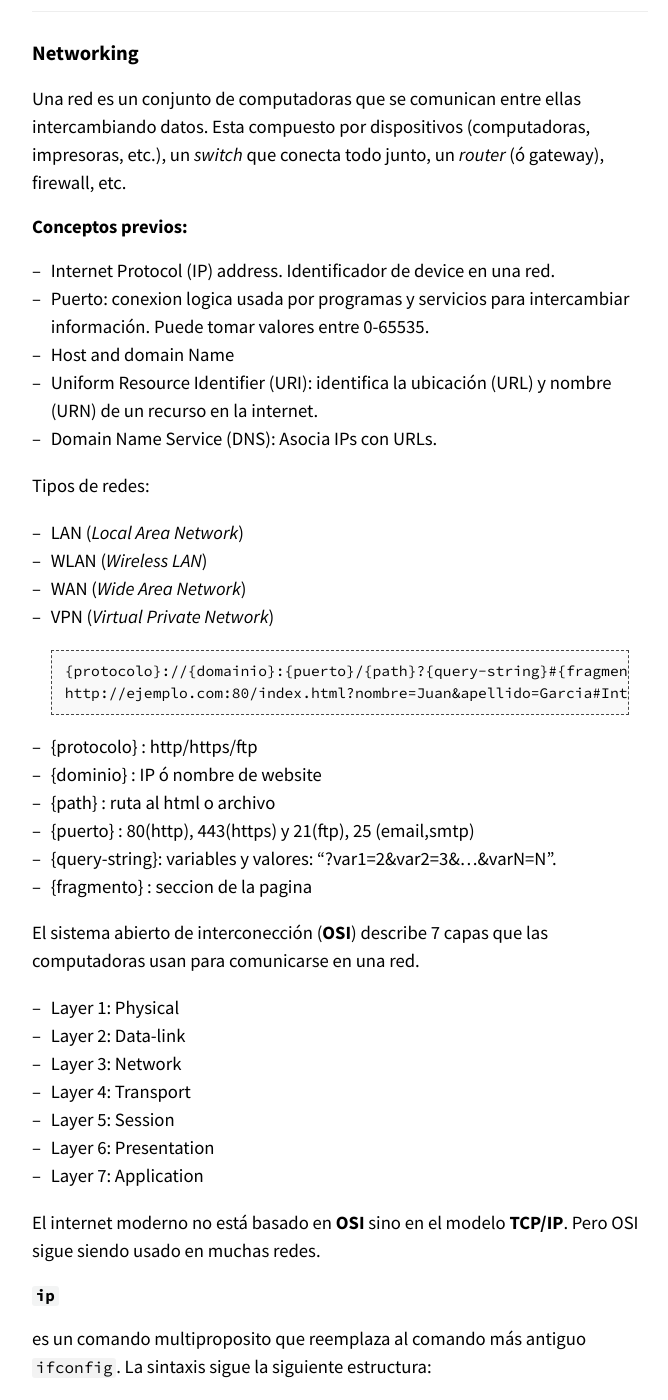
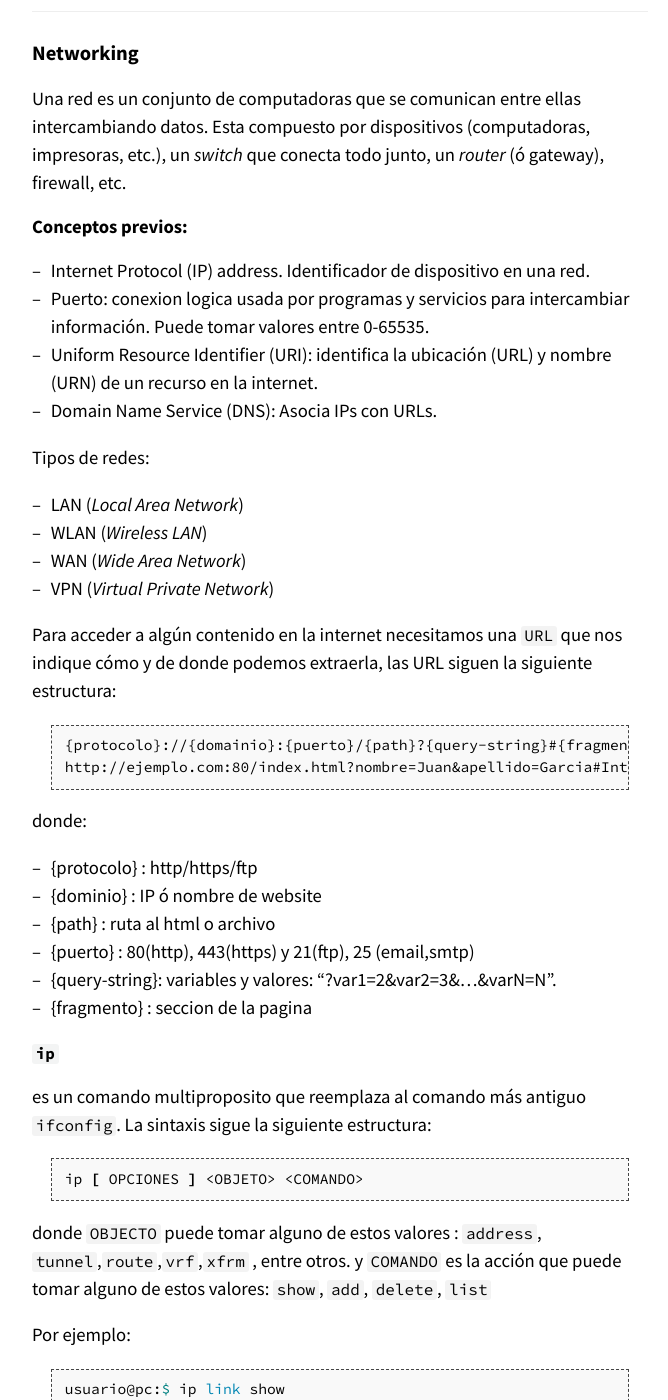
Before and after one commit to CNEA-AQ/curso-programacion, a Jekyll site: the page built from _clases/shell.md, in a window 1280 px wide and 1400 px high, scrolled down 24033 px. Shown: the whole window, without its empty margins (300-968 px from the left). Built offline with Jekyll 4.4.1, drawn with Linux system fonts in a browser that asks for light colours; some of the changed text lies outside the part shown.

````diff
--- a/_clases/shell.md
+++ b/_clases/shell.md
@@ -810,9 +810,8 @@
 Esta compuesto por dispositivos (computadoras, impresoras, etc.), un *switch* que conecta todo junto, un *router* (ó gateway), firewall, etc.
 
 ### Conceptos previos:
-- Internet Protocol (IP) address. Identificador de device en una red.
+- Internet Protocol (IP) address. Identificador de dispositivo en una red.
 - Puerto: conexion logica usada por programas y servicios para intercambiar información. Puede tomar valores entre 0-65535.
-- Host and domain Name
 - Uniform Resource Identifier (URI): identifica la ubicación (URL) y nombre (URN) de un recurso en la internet.
 - Domain Name Service (DNS): Asocia IPs con URLs.
 
@@ -822,10 +821,12 @@
 - WAN (*Wide Area Network*)
 - VPN (*Virtual Private Network*)
 
+Para acceder a algún contenido en la internet necesitamos una `URL` que nos indique cómo y de donde podemos extraerla, las URL siguen la siguiente estructura:
 ```
 {protocolo}://{domainio}:{puerto}/{path}?{query-string}#{fragment}
 http://ejemplo.com:80/index.html?nombre=Juan&apellido=Garcia#Introduccion
 ```
+donde:
 - {protocolo}   : http/https/ftp
 - {dominio}     : IP ó nombre de website
 - {path}        : ruta al html o archivo
@@ -833,17 +834,17 @@
 - {query-string}: variables y valores: "?var1=2&var2=3&...&varN=N".
 - {fragmento}   : seccion de la pagina
 
+<!--
 El sistema abierto de interconección (**OSI**) describe 7 capas que las computadoras usan para comunicarse en una red.
-- Layer 1: Physical
-- Layer 2: Data-link
-- Layer 3: Network
-- Layer 4: Transport
-- Layer 5: Session
-- Layer 6: Presentation
-- Layer 7: Application
-
++ Layer 1: Physical
++ Layer 2: Data-link
++ Layer 3: Network
++ Layer 4: Transport
++ Layer 5: Session
++ Layer 6: Presentation
++ Layer 7: Application
 El internet moderno no está basado en **OSI** sino en el modelo **TCP/IP**. Pero OSI sigue siendo usado en muchas redes.
-
+-->
 
 ### `ip`
 es un comando multiproposito que reemplaza al comando más antiguo `ifconfig`. La sintaxis sigue la siguiente estructura:
@@ -881,7 +882,6 @@
 usuario@pc:$ ping google.com
 ```
 
-
 ### Intercambio de archivos en una red:
 
 #### `wget`
````
Also changed, not shown: other parts of _clases/shell.md (+6 -9 lines), _clases/git.md (+2 -2 lines).
